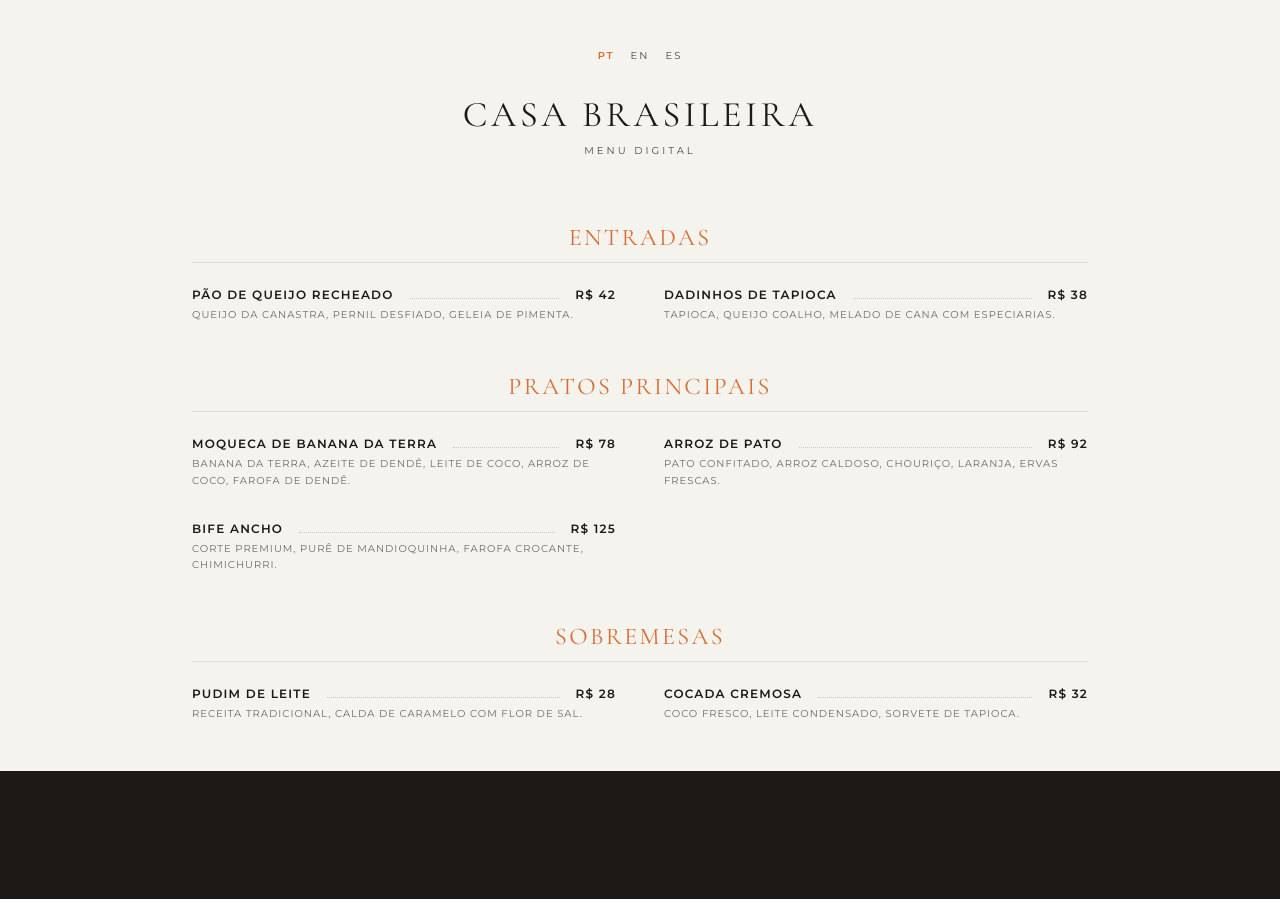
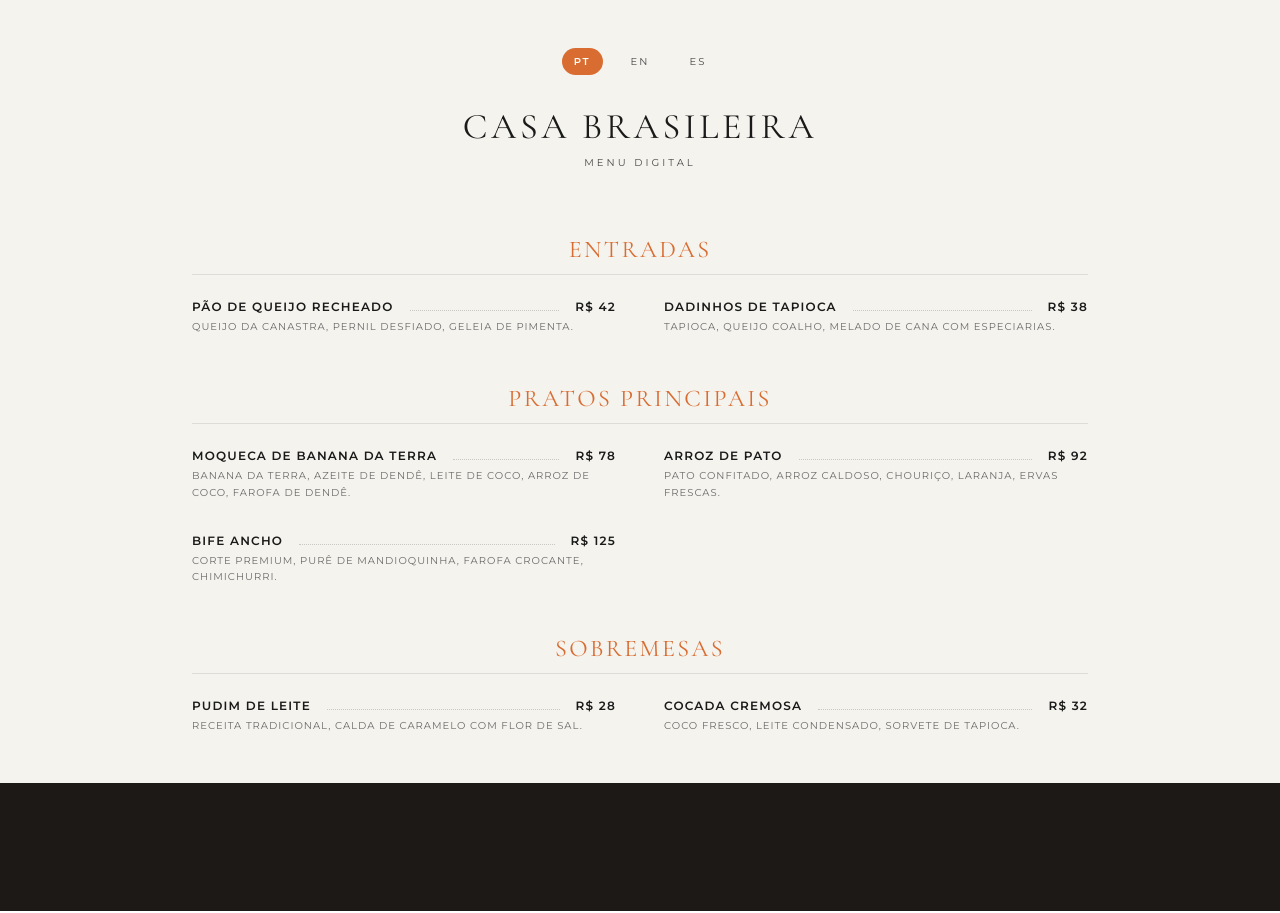
Before and after one commit to VictorCardosoOl/Casa-Brasileira, a React (Vite) app: page /cardapio in a window 1280 px wide. Built offline with nearby package versions, Linux system fonts and the light colour scheme.

Commit message:
feat: Improve language switcher styling
Add background color and padding to selected language button for better visual feedback.

```diff
--- a/src/pages/CardapioDigital.tsx
+++ b/src/pages/CardapioDigital.tsx
@@ -48,7 +48,7 @@ export default function CardapioDigital() {
           <button
             key={l}
             onClick={() => setLang(l as any)}
-            className={`font-sans text-[10px] tracking-[0.2em] transition-colors ${lang === l ? 'text-casa-accent font-bold' : 'text-casa-text-light hover:text-casa-text'}`}
+            className={`font-sans text-[10px] tracking-[0.2em] px-3 py-1.5 rounded-full transition-colors ${lang === l ? 'bg-casa-accent text-white font-bold' : 'text-casa-text-light hover:text-casa-text'}`}
           >
             {l}
           </button>
```
